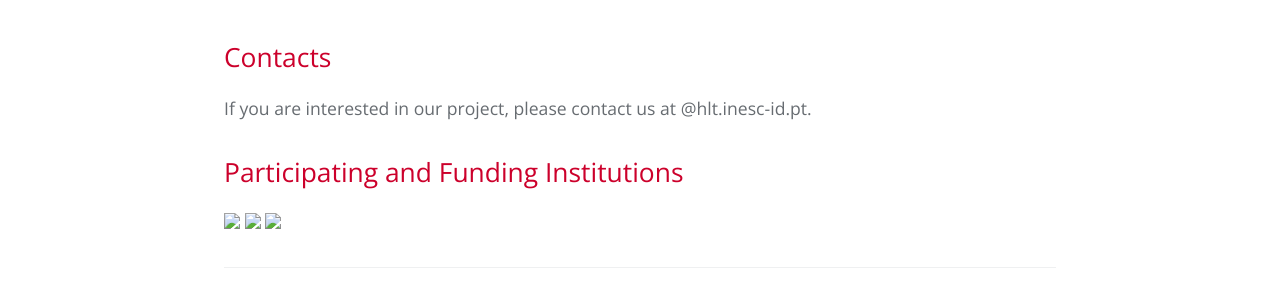
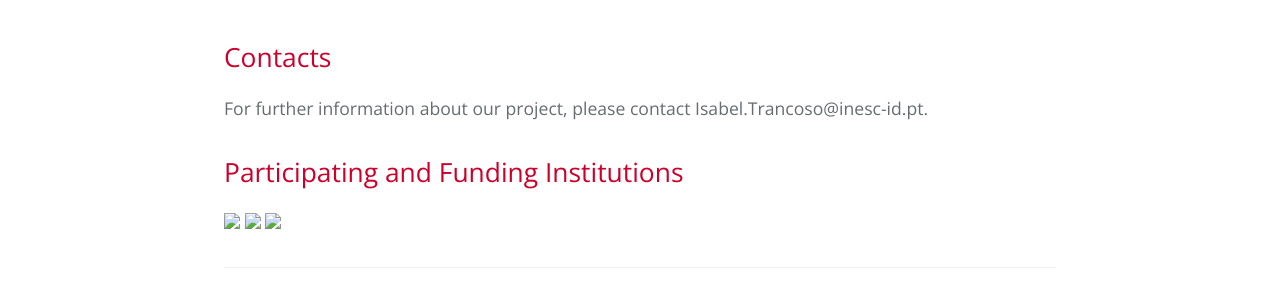
Before and after one commit to fsept11/PRIVADIA, a Jekyll site: the page built from index.md, in a window 1280 px wide. Shown: the part 1309-1600 px from the top of the page. Built offline with Jekyll 4.4.1, drawn with Linux system fonts in a browser that asks for light colours; our own code applies the rules of GitHub Pages for plain Markdown files.

Commit message:
Update index.md

```diff
--- a/index.md
+++ b/index.md
@@ -21,7 +21,7 @@ In this exploratory project we aim to develop a proof-of-concept for private ASD
 <img id="Project Timeline" src="https://fsept11.github.io/PrivaDia/assets/privadia_timeline.png" width="75%" height="75%"/>
 
 ## Contacts
-If you are interested in our project, please contact us at <email>@hlt.inesc-id.pt.
+For further information about our project, please contact Isabel.Trancoso@inesc-id.pt.
 
 ## Participating and Funding Institutions
 <div>
```
